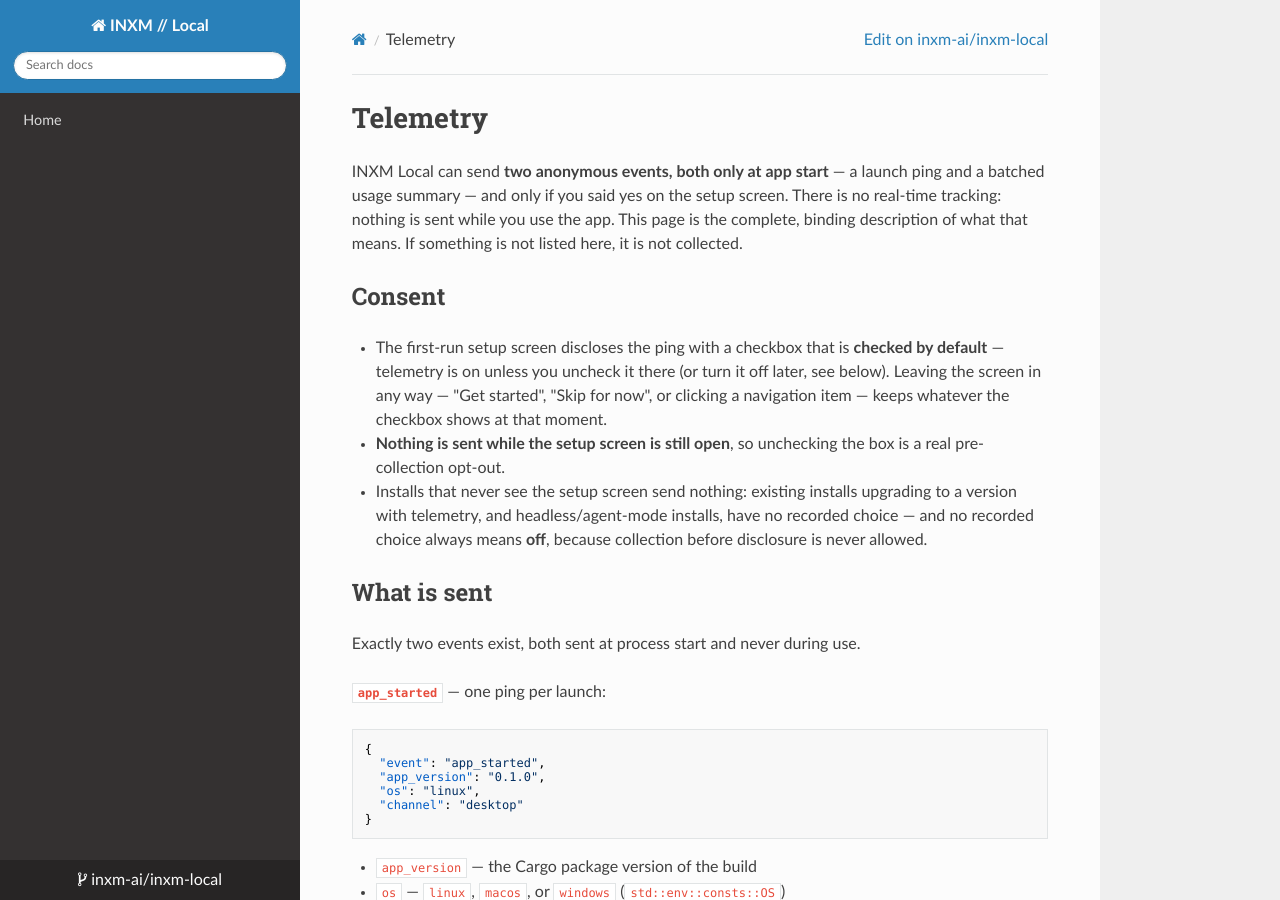
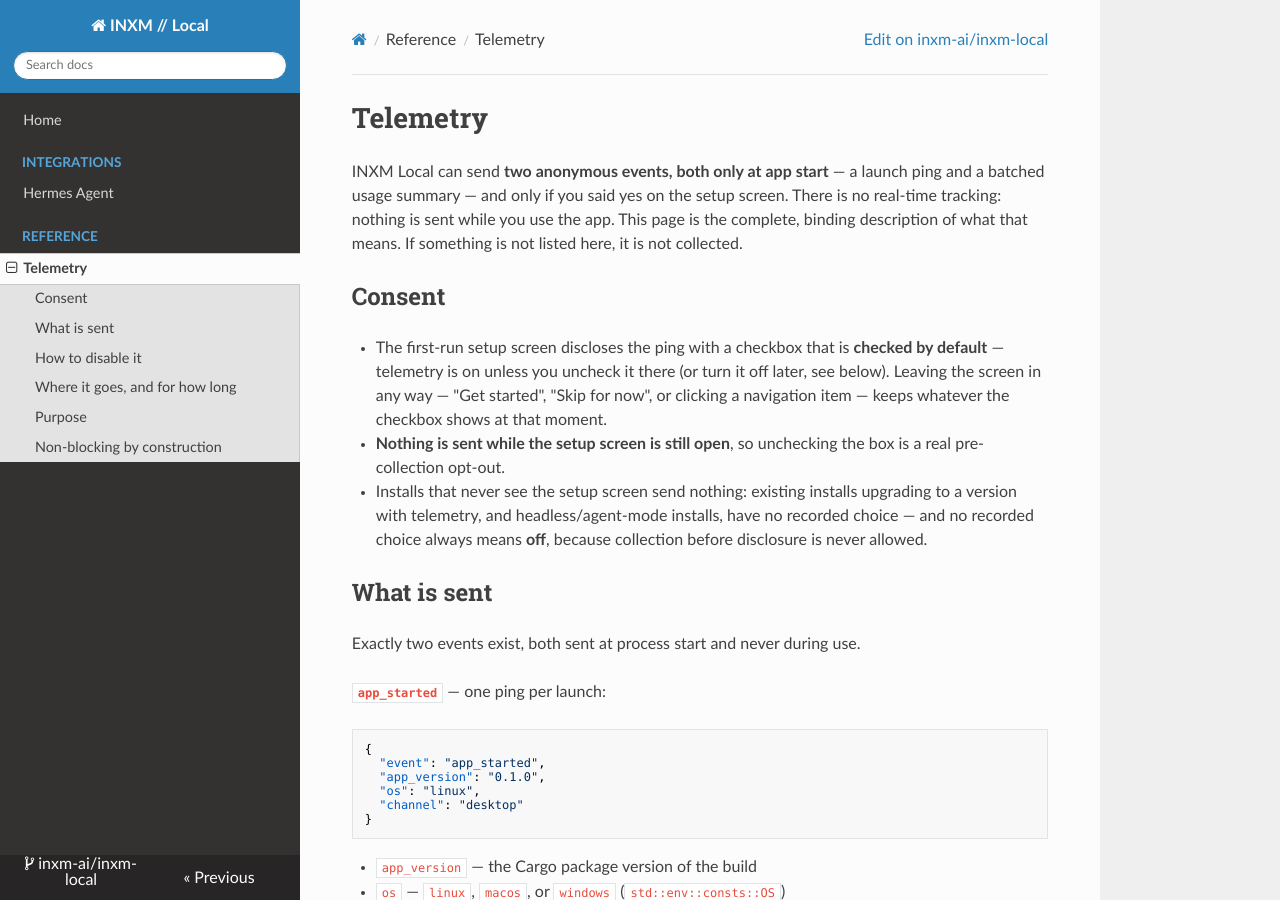
Before and after one commit to inxm-ai/inxm-local, an MkDocs documentation site: the page built from docs/telemetry.md, in a window 1280 px wide and 900 px high. Built offline with MkDocs 1.6.1, drawn with Linux system fonts in a browser that asks for light colours; nearby versions of some CDN libraries; part of the change alters nothing that is shown.

Commit message:
Update telemetry documentation with links to schema and sender source files

```diff
--- a/docs/telemetry.md
+++ b/docs/telemetry.md
@@ -85,7 +85,7 @@ There are **no identifiers** (no machine id, install id, hostname, username),
 **no client timestamps** (counters are totals with no ordering or session
 boundaries beyond "since the last launch"), and **no user content** (no plan
 names, run ids, prompts, or paths). The schema is enforced on both ends: the
-client types are `src/telemetry/schema.rs`, and the receiving worker rejects
+client types are [`src/telemetry/schema.rs`](https://github.com/inxm-ai/inxm-local/blob/main/src/telemetry/schema.rs), and the receiving worker rejects
 any payload with extra, missing, or out-of-range fields.
 
 ## How to disable it
@@ -103,7 +103,7 @@ telemetry:
 ## Where it goes, and for how long
 
 Events go to `https://telemetry.inxm.ai/v1/event`, a Cloudflare Worker whose
-full source is in [`telemetry-worker/`](../telemetry-worker/). The worker
+full source is in [`telemetry-worker/`](https://github.com/inxm-ai/inxm-local/tree/main/telemetry-worker). The worker
 writes one row per ping into Cloudflare **Workers Analytics Engine** and
 nothing else: the client IP is never read or stored, no cookies are set, no
 request headers are persisted. Analytics Engine keeps data for roughly
@@ -128,5 +128,5 @@ spend time in. None of it can be traced back to a machine.
 Every send runs on a detached thread with a 3-second timeout; failures are
 swallowed (visible only at `debug` trace level). Telemetry can never delay
 startup, block a run, or surface an error. The exact sending code is
-[`src/telemetry/sender.rs`](../src/telemetry/sender.rs) — it is the only
+[`src/telemetry/sender.rs`](https://github.com/inxm-ai/inxm-local/blob/main/src/telemetry/sender.rs) — it is the only
 place in the codebase that talks to the telemetry endpoint.
--- a/mkdocs.yml
+++ b/mkdocs.yml
@@ -9,3 +9,7 @@ theme:
 
 nav:
   - Home: index.md
+  - Integrations:
+      - Hermes Agent: integration/hermes.md
+  - Reference:
+      - Telemetry: telemetry.md
```
